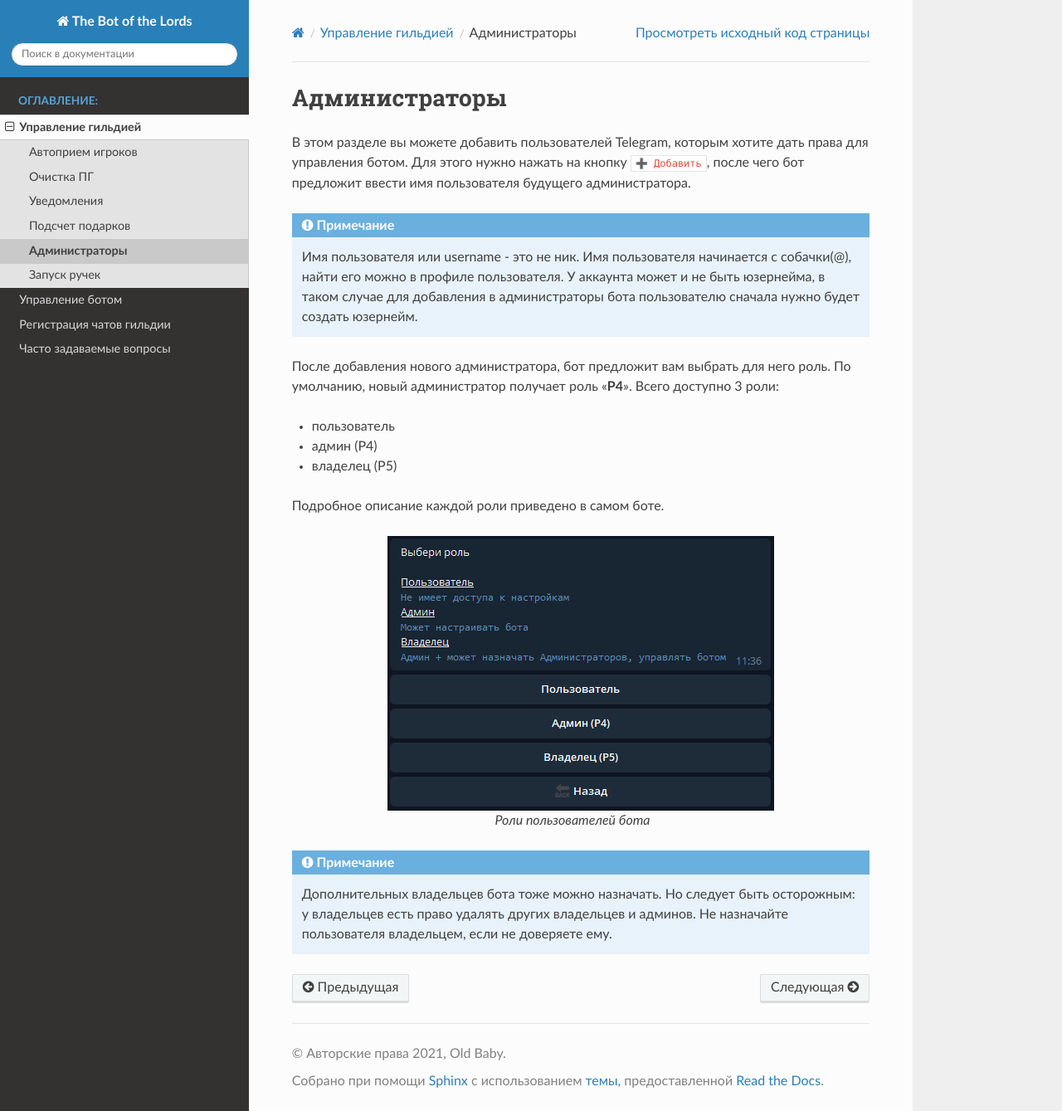
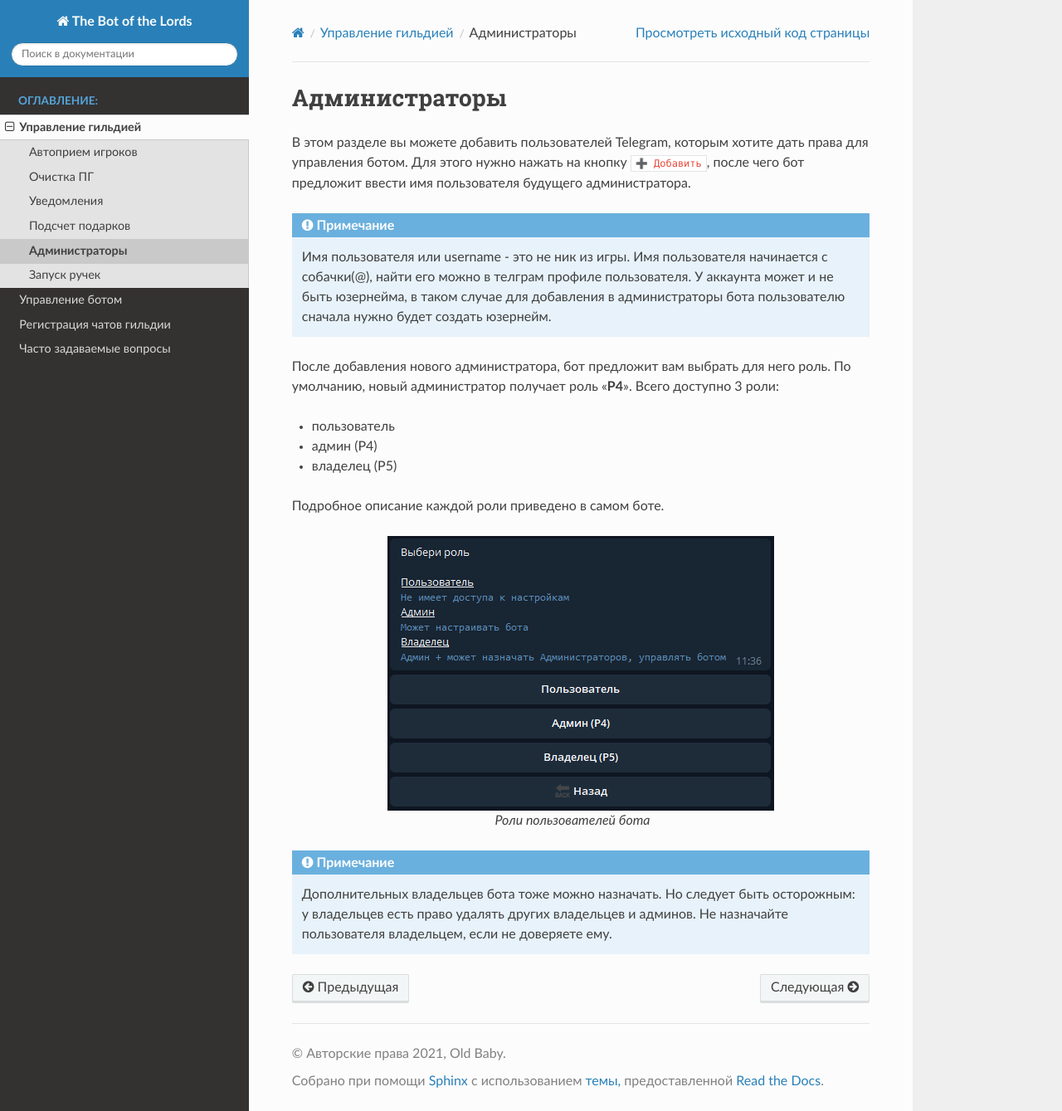
Before and after one commit to kuzka9/TBOTL-docs, a Sphinx documentation site: the page built from source/01_administrators.rst, in a window 1280 px wide and 1339 px high. Shown: the whole window at 83% size. Built offline with Sphinx 7.4.7 and the Read the Docs theme 2.0.0, drawn with Linux system fonts in a browser that asks for light colours.

Commit message:
Update 01_administrators.rst
* уточнение имени пользователя

```diff
--- a/source/01_administrators.rst
+++ b/source/01_administrators.rst
@@ -7,7 +7,7 @@
 --------------
 В этом разделе вы можете добавить пользователей Telegram, которым хотите дать права для управления ботом. Для этого нужно нажать на кнопку ``➕ Добавить``, после чего бот предложит ввести имя пользователя будущего администратора.
 
-.. note:: Имя пользователя или username - это не ник. Имя пользователя начинается с собачки(@), найти его можно в профиле пользователя. У аккаунта может и не быть юзернейма, в таком случае для добавления в администраторы бота пользователю сначала нужно будет создать юзернейм.
+.. note:: Имя пользователя или username - это не ник из игры. Имя пользователя начинается с собачки(@), найти его можно в телграм профиле пользователя. У аккаунта может и не быть юзернейма, в таком случае для добавления в администраторы бота пользователю сначала нужно будет создать юзернейм.
 
 После добавления нового администратора, бот предложит вам выбрать для него роль. По умолчанию, новый администратор получает роль "**Р4**". Всего доступно 3 роли:
 
```
